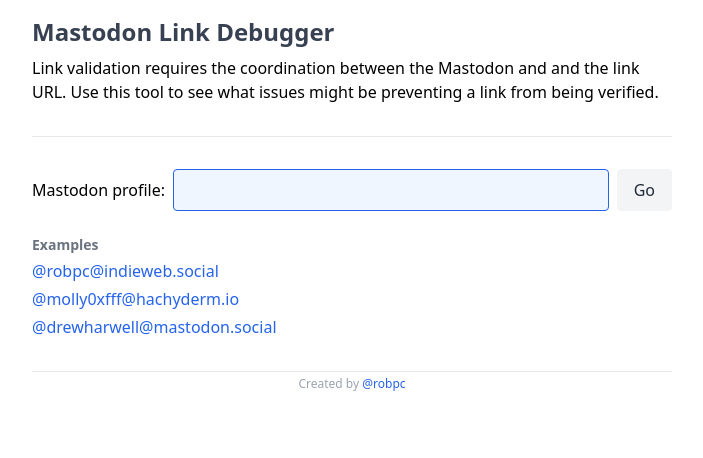
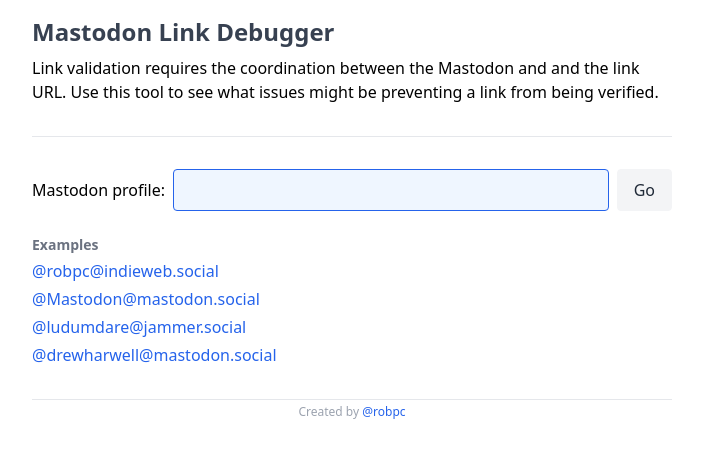
Before and after one commit to robpc/mastodon-link-debugger, a SvelteKit app: page / in a window 1280 px wide. Shown: the top 458 px of the page, without its empty margins (288-991 px from the left). Built offline with nearby package versions, Linux system fonts and the light colour scheme.

Commit message:
Update when link is not a link

```diff
--- a/src/routes/+page.svelte
+++ b/src/routes/+page.svelte
@@ -1,7 +1,6 @@
 <script lang="ts">
   let profile: string;
   let error = false;
-  let invalid = true;
 
   let handle: string;
 
@@ -9,23 +8,29 @@
     handle = '';
     error = false;
 
+    if (!profile) return;
+
     if (profile.startsWith('http')) {
       const [domain, username] = profile.replace(/https?\:\/\//, '').split('/', 2);
 
       handle = `@${username}@${domain}`;
-
-      invalid = false;
     } else if (profile.includes('@')) {
       const [username, domain] = profile.replace(/^@?/, '').split('@', 2);
 
       handle = `@${username}@${domain}`;
 
       handle = profile;
-      invalid = false;
     } else {
       error = true;
     }
   }
+
+  const examples = [
+    '@robpc@indieweb.social',
+    '@Mastodon@mastodon.social',
+    '@ludumdare@jammer.social',
+    '@drewharwell@mastodon.social'
+  ];
 </script>
 
 <div class="flex flex-col gap-6">
@@ -48,9 +53,9 @@
   </div>
   <div class="flex flex-col gap-1">
     <h2>Examples</h2>
-    <a href="./profile/@robpc@indieweb.social">@robpc@indieweb.social</a>
-    <a href="./profile/@molly0xfff@hachyderm.io">@molly0xfff@hachyderm.io</a>
-    <a href="./profile/@drewharwell@mastodon.social">@drewharwell@mastodon.social</a>
+    {#each examples as profile}
+      <div><a href="./profile/{profile}">{profile}</a></div>
+    {/each}
   </div>
 </div>
 
@@ -63,9 +68,9 @@
   }
 
   .error {
-    @apply text-xs font-bold text-red-500;
+    @apply text-xs text-yellow-700;
   }
   .error > code {
-    @apply px-1 py-0.5 rounded font-mono text-red-600 bg-red-100;
+    @apply px-1 py-0.5 rounded font-mono text-yellow-600 bg-yellow-100;
   }
 </style>
--- a/src/routes/profile/[profile]/LinkChecklist.svelte
+++ b/src/routes/profile/[profile]/LinkChecklist.svelte
@@ -1,5 +1,5 @@
 <script lang="ts">
-  import { Verified } from 'lucide-svelte';
+  import { Verified, Slash } from 'lucide-svelte';
   import dayjs from 'dayjs';
   import LocalizedFormat from 'dayjs/plugin/localizedFormat';
 
@@ -12,8 +12,9 @@
   $: verified = !!link.verified;
 </script>
 
-<div class="flex flex-col gap-1 card" class:verified>
+<div class="card" class:verified>
   <div class="title">
+    {#if link.isVerifiable}
       <div class="icon"><Verified /></div>
       <div>
         {#if link.verified}Verified!{:else}Not Verified{/if}
@@ -21,10 +22,18 @@
       {#if link.verified}<div class="grow-1 text-right w-full">
           {dayjs(link.verified).format('lll')}
         </div>{/if}
+    {:else}
+      <div class="icon"><Slash /></div>
+      <div>Not a link</div>
+    {/if}
   </div>
   <div class="body">
     <div>
+      {#if link.isVerifiable}
         <a href={link.url} target="_blank" rel="noreferrer">{link.url}</a>
+      {:else}
+        <div>{link.url}</div>
+      {/if}
     </div>
     {#if link.checklist}
       <div class="flex flex-col gap-1">
@@ -37,17 +46,14 @@
           />
           <ChecklistItem
             value={link.checklist.hasProfileLink}
-            label={'Does is have the profile link'}
+            label={'Is there a link back to the profile?'}
           />
           <ChecklistItem
             value={link.checklist.hasRelMeAttribute}
-            label={'Does the profile link have a rel=me attribute'}
+            label={'Is there a link back to the profile with a rel=me attribute?'}
           />
         </div>
       </div>
-    {/if}
-    {#if !link.isVerifiable}
-      <div>This link is not a verifiable type, such as an email address,</div>
     {/if}
   </div>
 </div>
@@ -57,17 +63,17 @@
     @apply font-semibold;
   }
   .card {
-    @apply rounded bg-gray-400 text-gray-100;
+    @apply flex flex-col gap-2 p-2 rounded bg-gray-400 text-gray-100;
   }
   .card.verified {
     @apply bg-yellow-500;
   }
 
   .card > .title {
-    @apply px-3 py-2 flex flex-row gap-1;
+    @apply px-1 flex flex-row gap-1;
   }
   .card > .body {
-    @apply flex flex-col gap-4 mx-2 mb-2 p-4 rounded bg-gray-100 text-gray-900;
+    @apply flex flex-col gap-4 p-4 rounded bg-gray-100 text-gray-900;
   }
 
   .icon {
```
Lines whose indentation alone changed are shown as unchanged.
